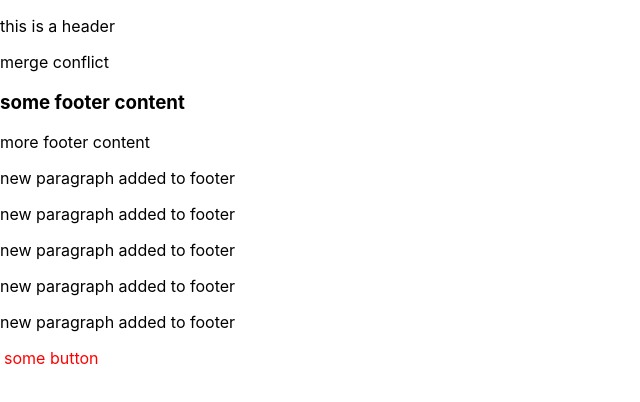
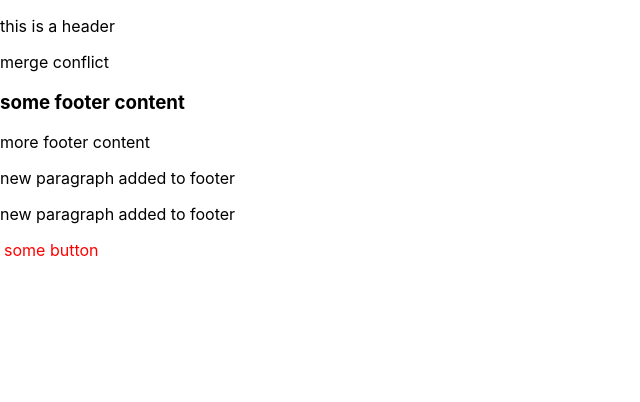
Before and after one commit to vsdhingra/learning-git, a React (Create React App) app in the folder sample/: page / in a window 1280 px wide. Shown: the top 402 px of the page, without its empty margins (0-640 px from the left). Built offline with nearby package versions, Linux system fonts and the light colour scheme.

Commit message:
removed para

```diff
--- a/sample/src/footer.jsx
+++ b/sample/src/footer.jsx
@@ -10,9 +10,6 @@ export default function Footer() {
                 <p>more footer content</p>
                 <p>new paragraph added to footer</p>
                 <p>new paragraph added to footer</p>
-                <p>new paragraph added to footer</p>
-                <p>new paragraph added to footer</p>
-                <p>new paragraph added to footer</p>
                 <Button />
             </div>
         </div>
```
